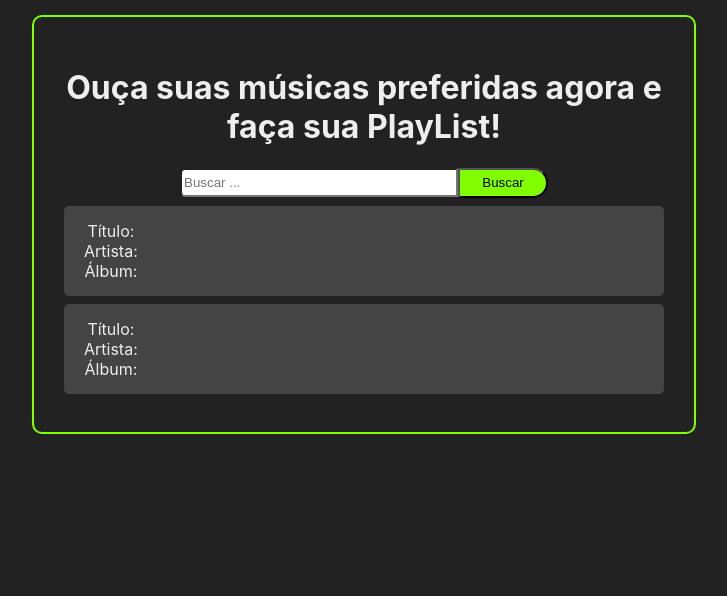
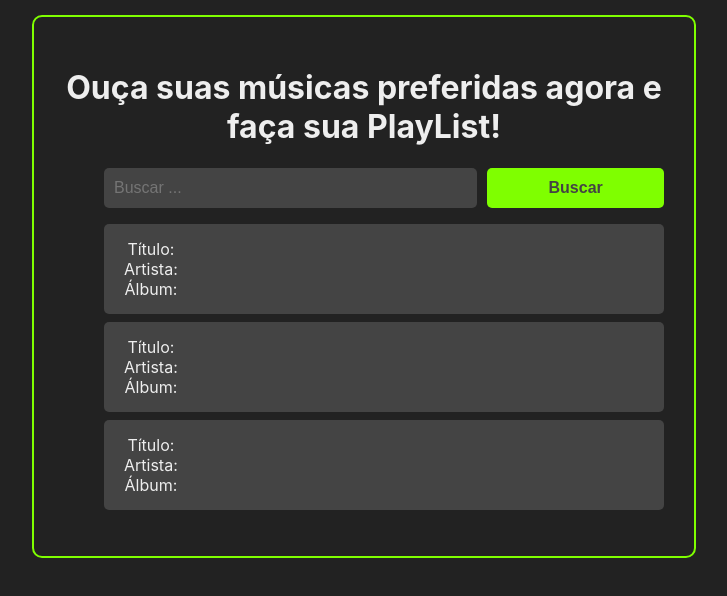
Before and after one commit to Cichinato-Ivan/Webapp-de-listagem, a React (Create React App) app: page / in a window 1280 px wide. Shown: the top 596 px of the page, without its empty margins (276-1003 px from the left). Built offline with nearby package versions, Linux system fonts and the light colour scheme; the HTML template or start-up script is replaced by a standard one.

Commit message:
finalizando primeira view

```diff
--- a/src/App.js
+++ b/src/App.js
@@ -1,31 +1,19 @@
-import React, { useState } from 'react';
+import React from 'react';
 
 import Header from './components/Header';
-import Lists from './components/Lists';
+import List from './components/List';
 import Search from './components/Search';
 
 import './App.css';
 
 const App = () => {
-    const [lists, setList] = useState([
-        {
-            title:"Título:",
-            artist:"Artista:",
-            album:"Álbum:",
-        },
-        {
-            title:"Título:",
-            artist:"Artista:",
-            album:"Álbum:",
-        },
-    ]);
 
     return(
         <>
             <div className="container">
                 <Header/>
                 <Search/>
-                <Lists lists={lists}/>
+                <List/>
             </div>
         </>
     );
--- a/src/components/Button.css
+++ b/src/components/Button.css
@@ -1,7 +1,17 @@
-li .button{
-    width: 30px;
-    height: 30px;
-    margin: 50%;
-    border-radius: 15px;
-    align-content: flex-end;
+.button{
+    background-color: chartreuse;
+    height: 40px;
+    padding: 0 10px;
+    border-radius: 5px;
+    width: 100%;
+    font-size: 16px;
+    color: #444;
+    font-weight: bold;
+    cursor: pointer;
+    border: none;
 }
+
+.button:hover{
+    background-color: #444;
+    color: chartreuse;
+}
--- a/src/components/Button.jsx
+++ b/src/components/Button.jsx
@@ -4,7 +4,7 @@ import './Button.css';
 
 const Button = ({children, onClick}) => {
     return(
-        <button onClick={onClick} className="button">P</button>
+        <button onClick={onClick} className="button">{children}</button>
     );
 }
 
--- a/src/components/List.css
+++ b/src/components/List.css
@@ -1,3 +1,8 @@
+.list-container{
+    flex: 2;
+    max-width: auto;
+}
+
 .list-itens{
     background-color: #444;
     margin: 8px 0;
@@ -5,5 +10,5 @@
     display: flex;
     border-radius: 5px;
     justify-content: space-between;
-    align-items: center;
+    align-items: left;
 }
--- a/src/components/List.jsx
+++ b/src/components/List.jsx
@@ -2,14 +2,28 @@ import React from 'react';
 
 import './List.css';
 
-const List = ({list}) => {
-    return <div className="list-container">
-        <text className="list-itens">
-            {list.title}<br />
-            {list.artist}<br />
-            {list.album}<br />
-        </text>
-    </div>
+const List = () => {
+    const listMusic = [
+        "Título:",
+        "Artista:",
+        "Álbum:",
+    ];
+
+    const list = listMusic.map((numbers) =>
+        <li className="list-itens">
+            {listMusic[0]}<br />
+            {listMusic[1]}<br />
+            {listMusic[2]}<br />
+        </li>
+    );
+
+    return (
+        <div className="list-container">
+            <ul>
+                {list}
+            </ul>
+        </div>
+    );
 }
 
 export default List;
--- a/src/components/Lists.jsx
+++ b/src/components/Lists.jsx
@@ -1,8 +1,8 @@
-// eslint-disable-next-line no-unused-vars
 import React from 'react';
 
-import List from "./List";
+import List from './List'
 const Lists = ({ lists }) => {
+
     return (
         <>
             {lists.map((list) => (
--- a/src/components/Search.css
+++ b/src/components/Search.css
@@ -1,23 +1,19 @@
 .search-container{
-    display: inline-block;
-    align-items:center;
+   margin: 15px 0 0 40px;
+   width: auto;
+   display: flex;
 }
 
-input{
-    width: 270px;
-    height: 23px;
-    margin-right: 0;
-    border-radius: 5px 0 0 5px;
+.search-input{
+    padding: 0 10px;
+    border-radius: 5px;
+    border: none;
+    flex: 2;
+    background-color: #444;
+    font-size: 16px;
 }
 
-.btn-search{
-    width: 90px;
-    height: 30px;
-    background-color: chartreuse;
-    border-radius: 0 15px 15px 0;
-    margin-left: 0;
+.search-button-container{
+    margin-left: 10px;
+    flex: 1;
 }
-
-.btn-search:hover{
-    background-color: greenyellow;
-}
--- a/src/components/Search.jsx
+++ b/src/components/Search.jsx
@@ -1,14 +1,21 @@
-import React from 'react';
+import React, { useState } from 'react';
 
+import Button from './Button';
 import './Search.css';
 const Search = () => {
+    const [inputData, setInputData] = useState('')
+
+    const handleInputChange = (e) => {
+        setInputData(e.target.value);
+    }
+
     return (
-
         <div className="search-container">
-            <input type="text" placeholder="Buscar ..."/>
-            <button className="btn-search">Buscar</button>
+            <input onChange={handleInputChange} value={inputData} className="search-input" type="text" placeholder="Buscar ..."/>
+            <div className="search-button-container">
+                <Button>Buscar</Button>
+            </div>
         </div>
-
      );
 }
 
```
